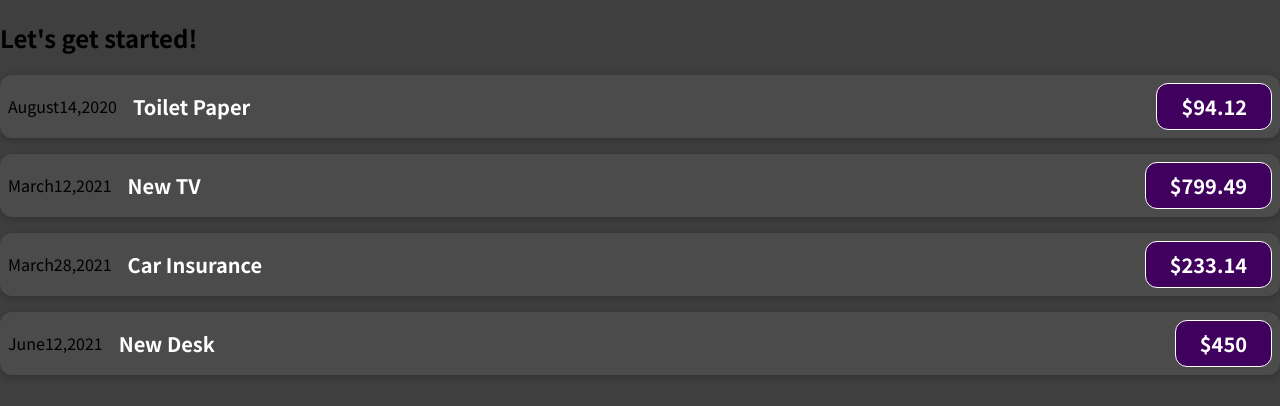
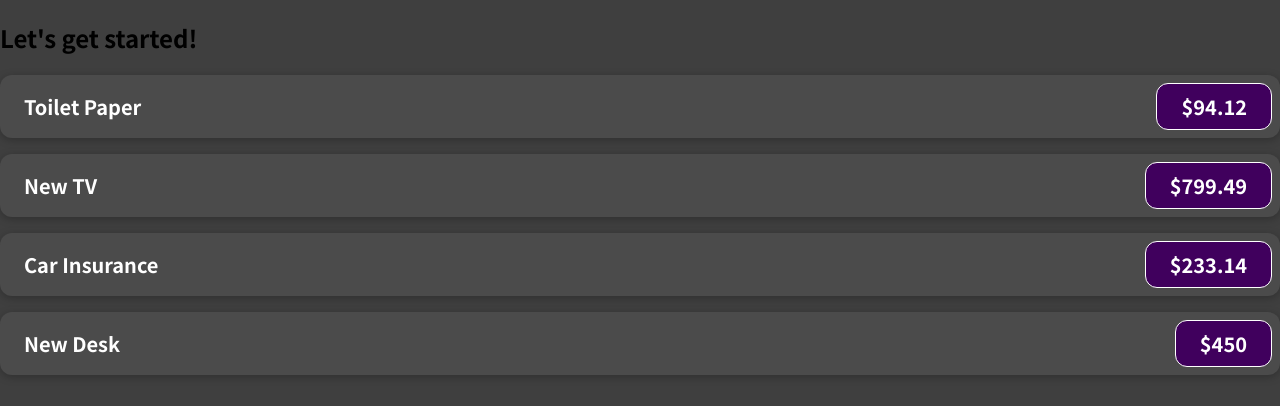
Before and after one commit to kevinniu79/ReactProject, a React (Create React App) app in the folder 01-starting-setup/01-starting-setup/: page / in a window 1280 px wide. Shown: the top 406 px of the page. Built offline with nearby package versions, Linux system fonts and the light colour scheme.

Commit message:
Created ExpenseDate

```diff
--- a/01-starting-setup/01-starting-setup/src/components/ExpenseItem.js
+++ b/01-starting-setup/01-starting-setup/src/components/ExpenseItem.js
@@ -1,14 +1,8 @@
 import React from 'react';
 import "./ExpenseItem.css";
 function ExpenseItem(props) {
-    const month = props.date.toLocaleString('en-US',{month:'long'});
-    const day = props.date.toLocaleString('en-US',{day:'2-digit'});
-    const year = props.date.getFullYear();
     return (
         <div className='expense-item'>
-            <div>{month}</div>
-            <div>{day}, </div>
-            <div>{year}</div>
             <div className='expense-item__description'>
                 <h2>{props.title}</h2>
                 <div className='expense-item__price'>${props.amount}</div>
```
Also changed, not shown: 01-starting-setup/01-starting-setup/src/components/ExpenseDate.js (added, +17 -0 lines), 1 other file (tests, documents, lock files or other folders).
